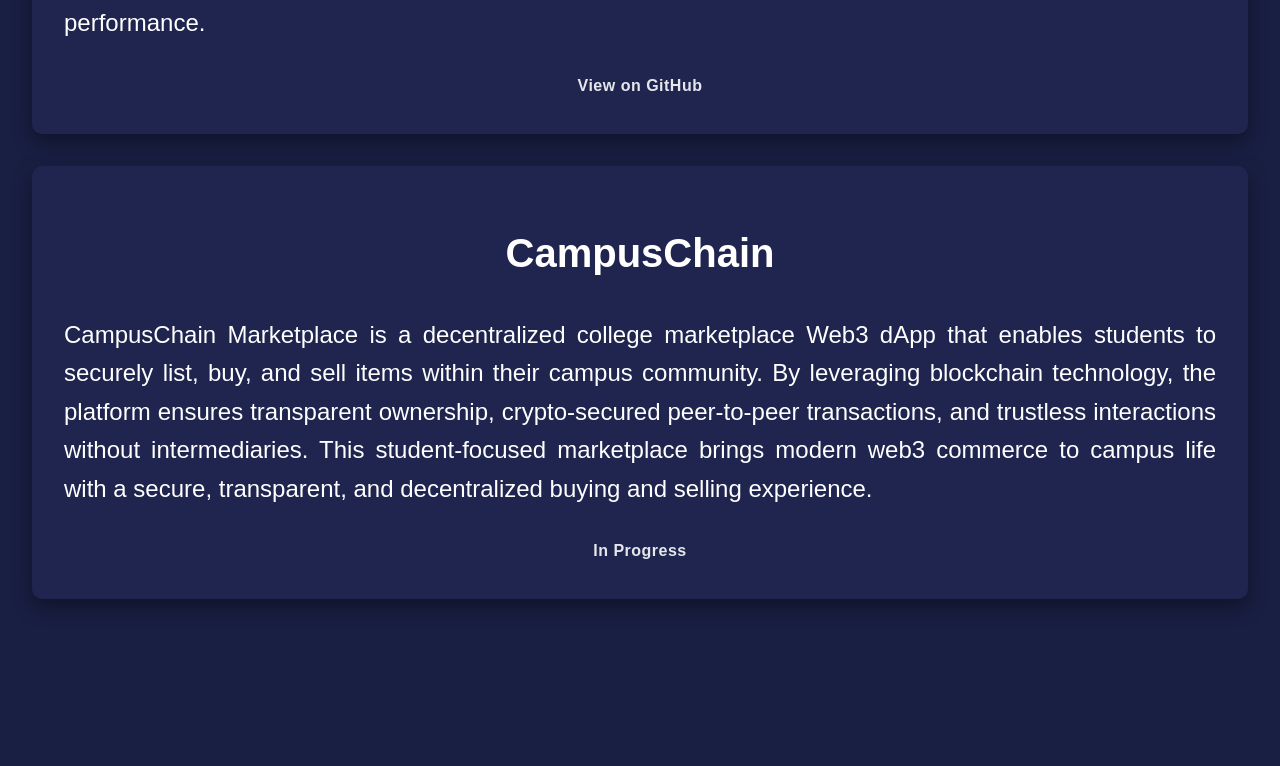
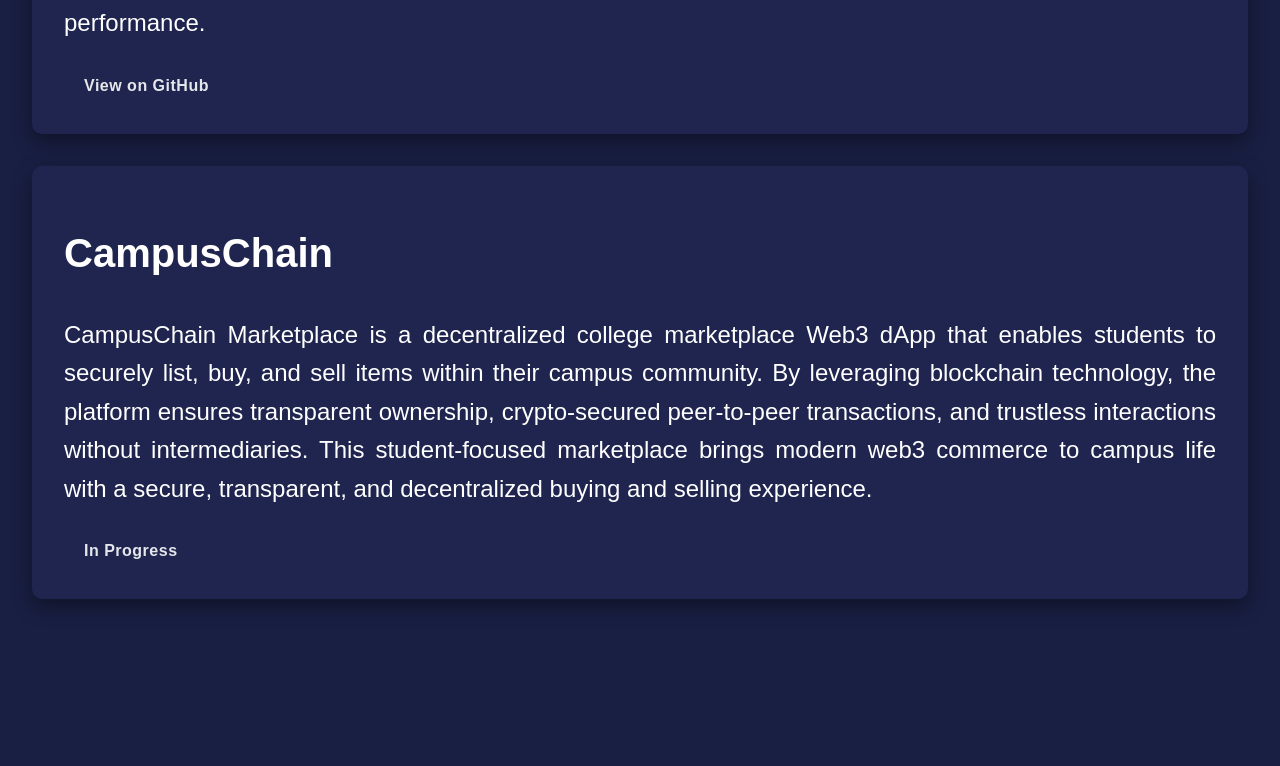
Before and after one commit to Khushiben/personal-portfolio, a React (Vite) app: page / in a window 1280 px wide. Shown: the part 2937-3703 px from the top of the page. Built offline with nearby package versions, Linux system fonts and the light colour scheme.

Commit message:
fixed asset paths

```diff
--- a/src/App.css
+++ b/src/App.css
@@ -314,6 +314,7 @@
   display: flex;
   flex-direction: column;
   justify-content: flex-start;
+  align-items: flex-start;
   box-sizing: border-box;
 }
 
--- a/src/Home.jsx
+++ b/src/Home.jsx
@@ -181,12 +181,9 @@
       <h1>CampusChain</h1>
       <p>CampusChain Marketplace is a decentralized college marketplace Web3 dApp that enables students to securely list, buy, and sell items within their campus community. By leveraging blockchain technology, the platform ensures transparent ownership, crypto‑secured peer‑to‑peer transactions, and trustless interactions without intermediaries. This student‑focused marketplace brings modern web3 commerce to campus life with a secure, transparent, and decentralized buying and selling experience.</p>
     {/* GitHub Button  link :- https://github.com/Khushiben/CampusChain_Marketplace.git target="_blank"*/}
-  <a
-    href="/"
-    rel="noopener noreferrer"
-  >
+
     <button className="nav-button">In Progress</button>
-  </a>
+
     </div>
   </div>
 </section>
```
